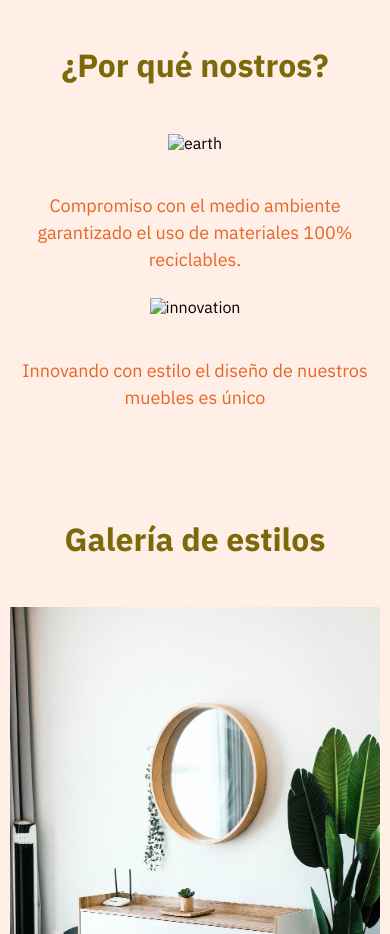
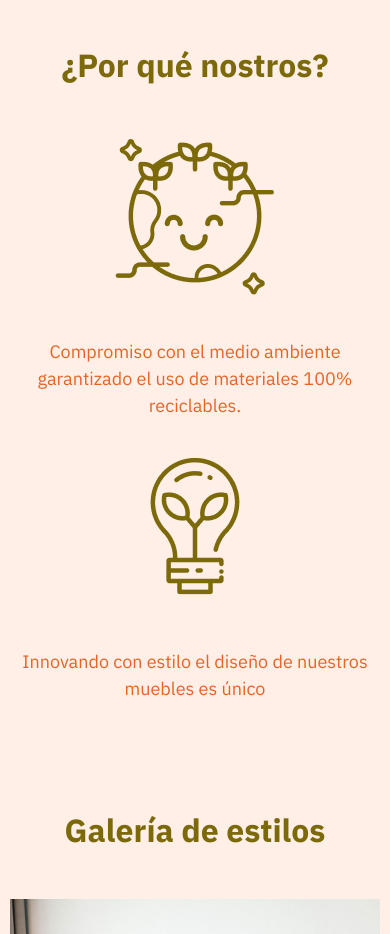
Before and after one commit to Luis-Zapata/eco-store-platzi, a plain HTML site: page index.html in a window 390 px wide. Shown: the part 2220-3154 px from the top of the page. Drawn offline with nearby package versions, Linux system fonts and the light colour scheme; files that its build step writes are made by us from their sources; the site is published under a folder, as on GitHub Pages, so addresses that start at the root find nothing.

Commit message:
Modificaciones en modo responsivo

```diff
--- a/index.html
+++ b/index.html
@@ -450,7 +450,11 @@
         <h2>¿Por qué nostros?</h2>
         <div class="about__us">
           <div class="about__earth">
-            <img class="about__image" src="/assets/img/earth.png" alt="earth" />
+            <img
+              class="about__image"
+              src="./assets/img/earth.png"
+              alt="earth"
+            />
             <p class="about__paragraph">
               Compromiso con el medio ambiente garantizado el uso de materiales
               100% reciclables.
@@ -459,7 +463,7 @@
           <div class="about__innovation">
             <img
               class="about__image"
-              src="/assets/img/ecology.png"
+              src="./assets/img/ecology.png"
               alt="innovation"
             />
             <p class="about__paragraph">
--- a/scss/main.scss
+++ b/scss/main.scss
@@ -329,6 +329,7 @@ h2 {
   }
 }
 
+// Section gellery styles
 .gallery {
   padding: 3rem 0;
 
@@ -377,6 +378,7 @@ h2 {
   }
 }
 
+// Section location styles
 .location {
   width: 100%;
   padding: 4rem 0;
@@ -395,6 +397,7 @@ h2 {
   }
 }
 
+// Section footer styles
 footer {
   padding: 6rem 0;
   height: auto;
```
Also changed, not shown: 1 other file.
